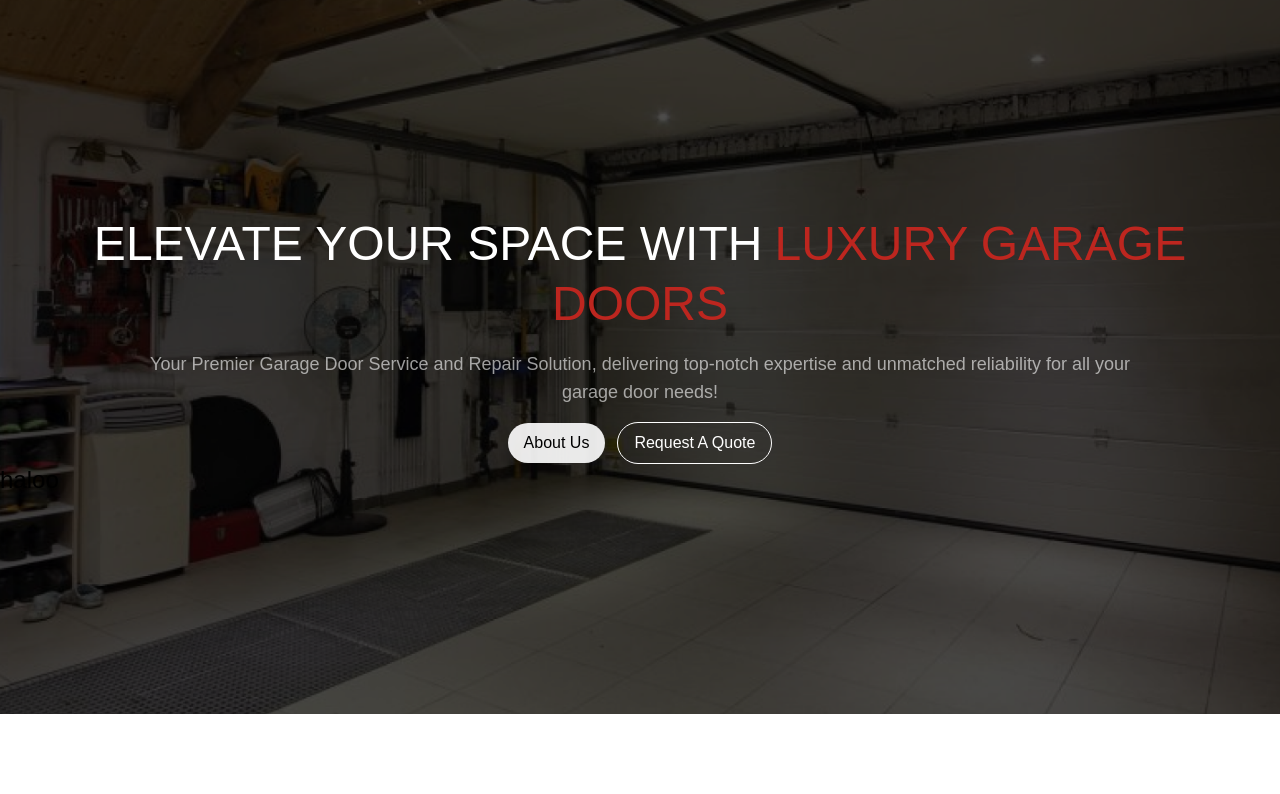
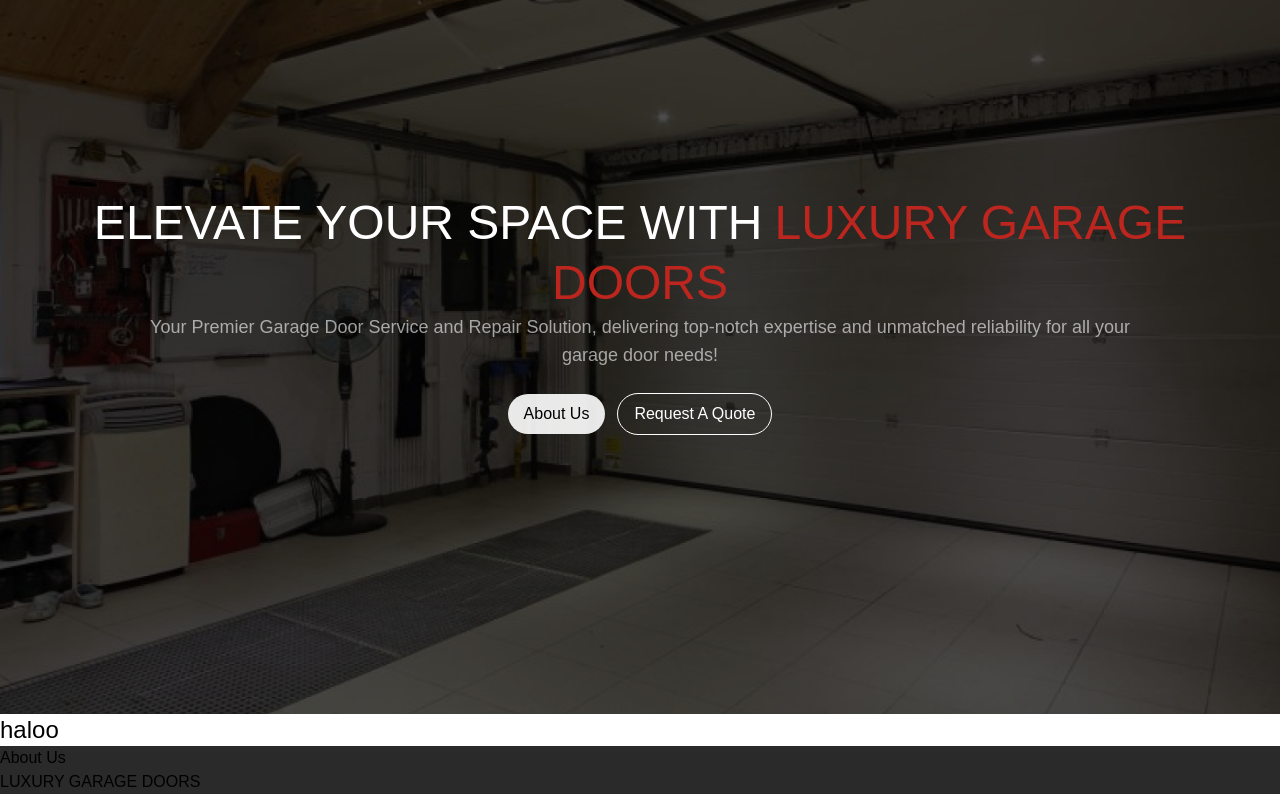
Before and after one commit to qweersq/luxurygaragedoors, a React (Vite) app: page / in a window 1280 px wide. Shown: the part 234-1028 px from the top of the page. Before the commit the page ends 948 px from the top, so only its background shows below. Built offline with nearby package versions, Linux system fonts and the light colour scheme.

Commit message:
update page 1

```diff
--- a/src/MainPages/Page1.jsx
+++ b/src/MainPages/Page1.jsx
@@ -4,17 +4,20 @@ import Bg1 from '../assets/images/background1.png';
 function Page1(props) {
     return (
         <div>
-            <div className='w-full'>
-                <img src={Bg1} alt='Background 1' className='z-[-10] w-full h-[800px] max-sm:h-[700px]  object-cover' />
+            <div className='relative w-full h-[800px] max-sm:h-[700px]'>
+                <img src={Bg1} alt='Background 1' className='w-full h-full object-cover' />
 
                 {/* Text */}
-                <div className='mt-[-500px] flex flex-col gap-4 justify-center items-center max-sm:mt-[-570px] px-10'>
-                    <h1 className='text-center text-white font-poppins text-5xl font-medium uppercase leading-tight'>Elevate Your Space with
+                <div className='absolute inset-0 flex flex-col justify-center items-center px-10 text-center text-white'>
+                    <h1 className='font-poppins text-5xl font-medium uppercase leading-tight'>
+                        Elevate Your Space with
                         <span className='text-[#BD261F] ml-3'>Luxury Garage Doors</span>
                     </h1>
-                    <p className='text-white opacity-60 text-center font-poppins text-lg font-medium max-w-[1000px]'>Your Premier Garage Door Service and Repair Solution, delivering top-notch expertise and unmatched reliability for all your garage door needs!</p>
+                    <p className='opacity-60 font-poppins text-lg font-medium max-w-[1000px]'>
+                        Your Premier Garage Door Service and Repair Solution, delivering top-notch expertise and unmatched reliability for all your garage door needs!
+                    </p>
 
-                    <div className='flex gap-3 items-center justify-center'>
+                    <div className='flex gap-3 items-center justify-center mt-6'>
                         <button className='w-190 h-61 rounded-full bg-white bg-opacity-90 px-4 py-2 hover:bg-opacity-50 transition duration-300'>
                             <p className='text-black font-poppins font-medium'>About Us</p>
                         </button>
@@ -24,6 +27,7 @@ function Page1(props) {
                     </div>
                 </div>
             </div>
+
         </div>
     );
 }
--- /dev/null
+++ b/src/MainPages/Page3.jsx
@@ -0,0 +1,23 @@
+import React from 'react';
+
+function Page3() {
+    return (
+        <div>
+            <div className='bg-[#2A2A2A] flex gap-10'>
+                <div className='flex flex-col'>
+                    <div>
+                        <span className="w-83 h-3 bg-gray-300"></span>
+                        <h3>About Us</h3>
+                    </div>
+                    <h2>LUXURY GARAGE DOORS</h2>
+                </div>
+
+                <div className=''>
+
+                </div>
+            </div>
+        </div>
+    );
+}
+
+export default Page3;
--- a/src/MainPages/index.jsx
+++ b/src/MainPages/index.jsx
@@ -3,6 +3,7 @@ import UpperHeader from './UpperHeader';
 import Navbar from './Navbar';
 import Page1 from './Page1';
 import Page2 from './Page2';
+import Page3 from './Page3';
 
 function Index(props) {
     return (
@@ -11,6 +12,7 @@ function Index(props) {
             <Navbar />
             <Page1 />
             <Page2 />
+            <Page3 />
         </div>
     );
 }
```
